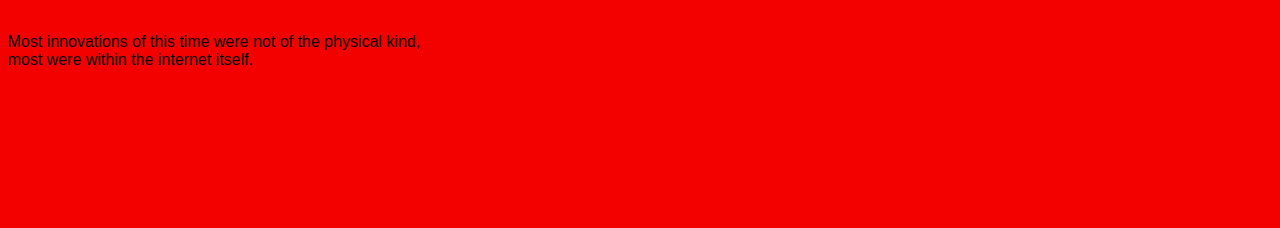
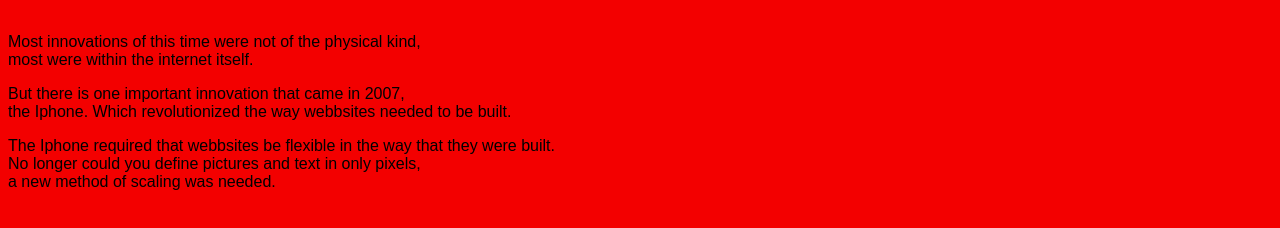
Before and after one commit to Jadinsa9/History-of-internet, a plain HTML site: page continuation.html in a window 1280 px wide. Shown: the part 220-448 px from the top of the page. Drawn offline with Linux system fonts and the light colour scheme.

Commit message:
more yapping

```diff
--- a/continuation.html
+++ b/continuation.html
@@ -14,5 +14,11 @@
     <h1>TECHNOLOGY?</h1>
     <p>Most innovations of this time were not of the physical kind,<br>
        most were within the internet itself.</p>
+    <p>But there is one important innovation that came in 2007,<br>
+       the Iphone. Which revolutionized the way webbsites needed to be built.</p>
+    <p>The Iphone required that webbsites be flexible in the way that they were built. <br>
+       No longer could you define pictures and text in only pixels,<br>
+       a new method of scaling was needed.</p>
+
 </body>
 </html>
```
